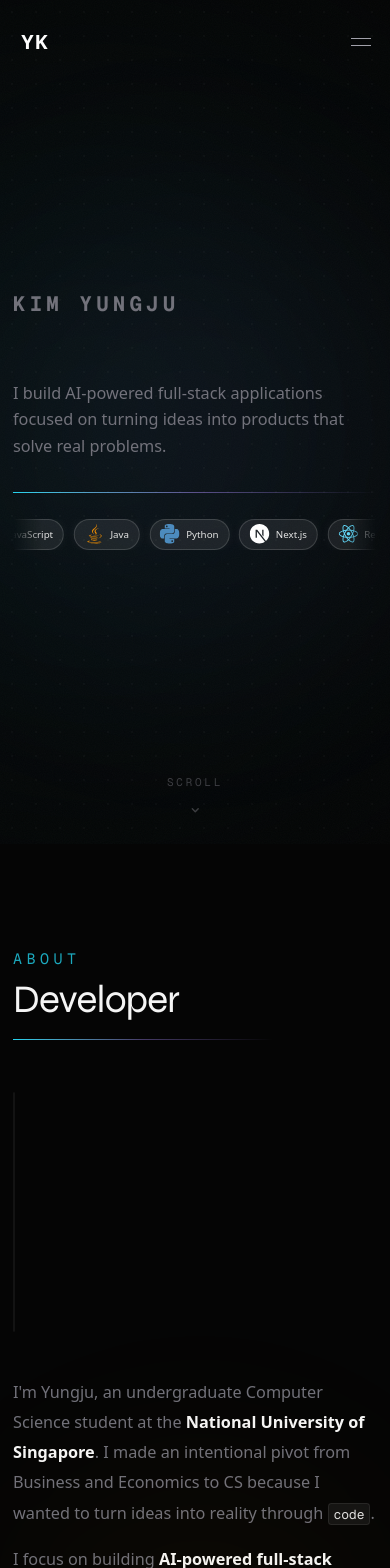
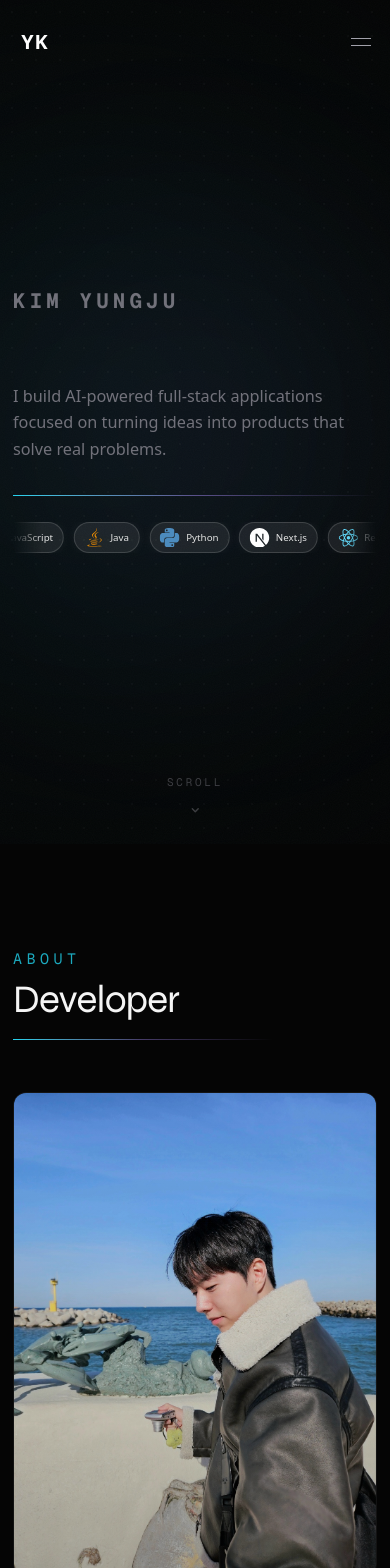
Before and after one commit to kimyungju/portfolio, a Next.js app: page / in a window 390 px wide. Shown: the top 1568 px of the page. Built offline with nearby package versions, Linux system fonts and the light colour scheme.

Commit message:
fix: increase mobile hero headline size and fix photo visibility
Raise MorphingText clamp minimum from 1.2rem to 1.8rem for readable
mobile headline. Replace unreliable h-full with aspect-[3/4] on the
profile photo container so it renders predictably on mobile.

```diff
--- a/src/components/About.tsx
+++ b/src/components/About.tsx
@@ -44,9 +44,9 @@ export default function About() {
             whileInView={{ opacity: 1, scale: 1 }}
             viewport={{ once: true }}
             transition={{ duration: 0.7, ease: [0.25, 0.1, 0, 1] }}
-            className="shrink-0 lg:w-[320px]"
+            className="w-full lg:w-[320px] shrink-0"
           >
-            <div className="relative h-full min-h-[240px] md:min-h-[320px] overflow-hidden rounded-2xl border border-white/[0.06]">
+            <div className="relative aspect-[3/4] lg:aspect-auto lg:h-full lg:min-h-[320px] overflow-hidden rounded-2xl border border-white/[0.06]">
               <Image
                 src="/profile.jpg"
                 alt="Kim Yungju"
--- a/src/components/Hero.tsx
+++ b/src/components/Hero.tsx
@@ -95,7 +95,7 @@ export default function Hero() {
         {/* Headline — morphing titles */}
         <MorphingText
           texts={["Software Engineer.", "Cyber Security Engineer."]}
-          className="h-[1.1em] max-w-none text-left font-display text-[clamp(1.2rem,4.5vw,4.2rem)] font-800 leading-[0.95] tracking-[-0.03em] text-primary"
+          className="h-[1.1em] max-w-none text-left font-display text-[clamp(1.8rem,4.5vw,4.2rem)] font-800 leading-[0.95] tracking-[-0.03em] text-primary"
         />
 
         {/* Tagline */}
```
